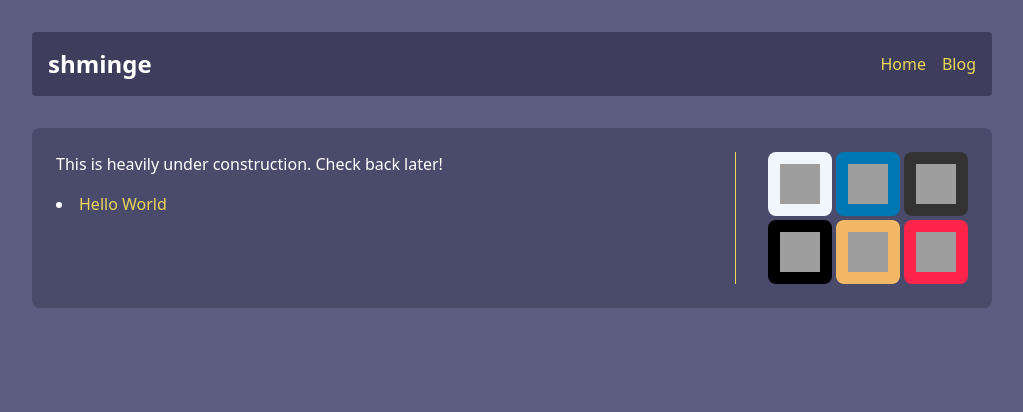
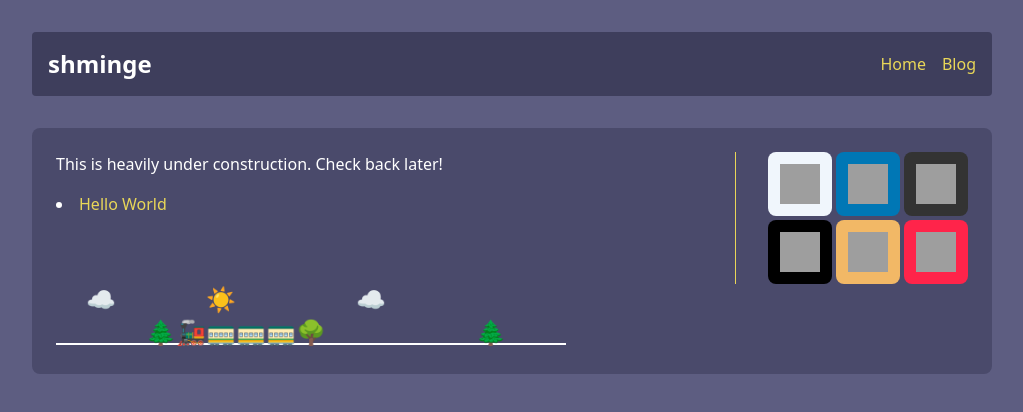
Before and after one commit to shminge/shminge.dev, a Next.js app: page / in a window 1280 px wide. Shown: the top 412 px of the page, without its empty margins (128-1151 px from the left). Built offline with nearby package versions, Linux system fonts and the light colour scheme; grey boxes are pictures that could not be loaded.

Commit message:
implemented le train

```diff
--- /dev/null
+++ b/components/traindemo.tsx
@@ -0,0 +1,113 @@
+import React, { useState, useEffect, useRef, useCallback } from "react";
+
+export interface TrainProps {
+  offset: number;
+  nextPage: string;
+}
+
+const Train: React.FC<TrainProps> = ({ offset, nextPage }) => {
+  const skyString = " ☁️   ☀️    ☁️      ";
+  const trainBase = "   🌲    🌳     🌲  ";
+
+  const [t, setT] = useState<number | null>(null);
+  const [running, setRunning] = useState(false);
+  const [redirectOnStop, setRedirectOnStop] = useState(false);
+  const timeoutRef = useRef<ReturnType<typeof setTimeout> | null>(null);
+
+const checkAndDelayStart = useCallback(() => {
+  const now = Date.now();
+  const tick = Math.floor(now / 200);
+  const mod = tick % 44;
+
+  const trainLength = trainBase.length + 1;
+  const relativeT = mod - offset;
+
+  if (relativeT >= 0 && relativeT < trainLength) {
+    // We're in the active run window, so start immediately at t = relativeT
+    setT(relativeT);
+    setRunning(true);
+  } else {
+    // Not in window — delay until offset comes around again
+    const stepsUntilOffset = (offset - mod + 44) % 44;
+    const msUntilOffset = stepsUntilOffset * 200;
+
+    timeoutRef.current = setTimeout(() => {
+      setT(0);
+      setRunning(true);
+    }, msUntilOffset);
+  }
+}, [offset, trainBase.length]);
+
+
+  useEffect(() => {
+    checkAndDelayStart();
+    return () => {
+      if (timeoutRef.current) clearTimeout(timeoutRef.current);
+    };
+  }, [checkAndDelayStart]);
+
+  useEffect(() => {
+    if (!running) return;
+
+    const interval = setInterval(() => {
+      setT((prevT) => {
+        if (prevT === null) return null;
+        const nextT = prevT + 1;
+
+        if (nextT > trainBase.length + 1) {
+          setRunning(false);
+          setT(null);
+          if (redirectOnStop) {
+            window.location.href = nextPage;
+          } else {
+            checkAndDelayStart(); // Schedule next run
+          }
+          return null;
+        }
+
+        return nextT;
+      });
+    }, 200);
+
+    return () => clearInterval(interval);
+  }, [running, trainBase.length, nextPage, redirectOnStop, checkAndDelayStart]);
+
+  const handleClick = () => {
+    if (running) {
+      setRedirectOnStop(true);
+    }
+  };
+
+  const trainStr = t !== null ? placeTrain(t, trainBase) : trainBase;
+
+  return (
+    <div onClick={handleClick} className="cursor-pointer select-none">
+      <p
+        className="whitespace-pre font-mono text-2xl leading-snug"
+        style={{
+          fontFamily: `"Noto Color Emoji", "Apple Color Emoji", "Segoe UI Emoji", monospace`,
+        }}
+      >
+        {skyString}
+        {"\n"}
+        <u>{trainStr}</u>
+      </p>
+    </div>
+  );
+};
+
+function placeTrain(t: number, trainBase: string, trainLength: number = 4) {
+  let chars = Array.from(trainBase);
+  let trainIndex = chars.length - t;
+
+  for (let j = 0; j < trainLength; j++) {
+    let i = trainIndex - j + trainLength;
+    if (i >= 0 && i < chars.length && !chars[i].trim()) {
+      chars[i] = j === trainLength - 1 ? "🚂" : "🚃";
+    }
+  }
+
+  return chars.join('');
+}
+
+export default Train;
--- a/mdx-src/puzzles/riffle-increment-sequence.mdx
+++ b/mdx-src/puzzles/riffle-increment-sequence.mdx
@@ -29,3 +29,5 @@ Now, let's consider the sequence $a_{n} = f(a_{n-1})$, with $a_{0}$ some arbitra
 
 
 *A solution can be found <Link href="/puzzles/riffle-increment-sequence-solution" className="text-blue-600 hover:underline">here</Link> (not yet whoops).*
+
+<Train offset={22} nextPage='/' />
--- a/pages/404.tsx
+++ b/pages/404.tsx
@@ -1,3 +1,5 @@
+import Train from "../components/traindemo";
+
 export default function Custom404() {
   return (
     <main className="flex  flex-col items-center justify-center bg-white text-gray-900 p-4">
--- a/pages/[category]/[slug].tsx
+++ b/pages/[category]/[slug].tsx
@@ -7,12 +7,14 @@ import remarkMath from 'remark-math'
 import rehypeKatex from 'rehype-katex'
 import Spoiler from '../../components/spoiler'
 import Link from 'next/link'
+import Train from '../../components/traindemo'
 
 const components = {
     Spoiler,
     Link,
     h1: (props: any) => <h1 {...props} />,
     p: (props: any) => <p {...props} />,
+    Train,
 }
 
 export default function PostPage({
--- a/pages/index.tsx
+++ b/pages/index.tsx
@@ -1,6 +1,7 @@
 import Link from 'next/link'
 import Header from '../components/mainheader'
 import LinkWidget, { LinkWidgetProps } from '../components/linkwidget'
+import Train from '../components/traindemo'
 
 const links: LinkWidgetProps[] = [
     {
@@ -43,6 +44,7 @@ const links: LinkWidgetProps[] = [
 
 export default function Home() {
     return (
+        <div>
         <section className="flex flex-row gap-8">
             {/* Text */}
             <div className="flex-1 max-w-full">
@@ -77,5 +79,9 @@ export default function Home() {
                 </div>
             </div>
         </section>
+            <div>
+                <Train offset={0} nextPage='/puzzles/riffle-increment-sequence' />
+            </div>
+        </div>
     )
 }
```
